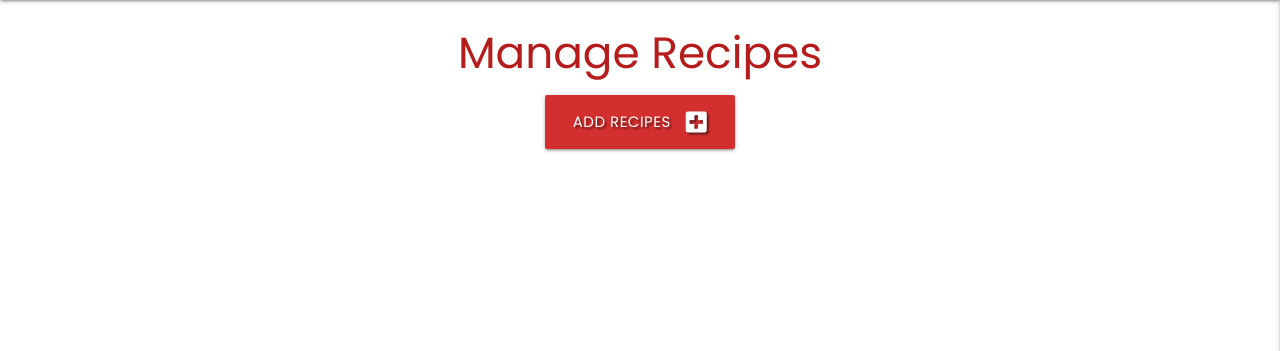
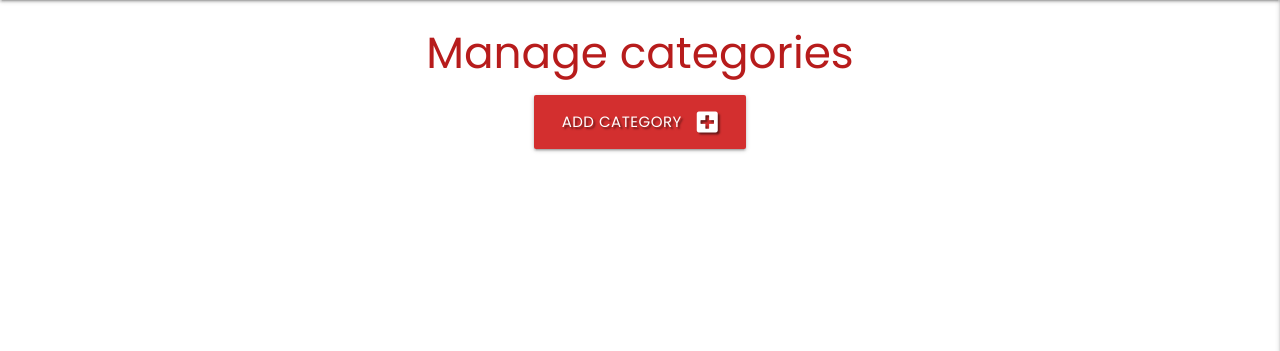
Before and after one commit to Oneday2010/milestone-project3_koreanfood, a Flask app: page /get_categories in a window 1280 px wide. Shown: the part 92-443 px from the top of the page. Run offline with Flask 2, Linux system fonts and the light colour scheme; data that the repository does not hold is empty; some libraries are stand-ins or nearby versions.

Commit message:
edti bug on add recipes

```diff
--- a/templates/add_recipes.html
+++ b/templates/add_recipes.html
@@ -44,8 +44,7 @@
         <div class="row">
             <div class="input-field col s12">
                 <i class="far fa-image prefix red-text text-darken-4"></i>
-                <textarea id="food_img" name="food_img" minlength="5" class="materialize-textarea validate"
-                    required></textarea>
+                <textarea id="food_img" name="food_img" minlength="5" class="materialize-textarea validate"></textarea>
                 <label for="food_img"><a href="https://cloudinary.com">Upload image</a></label>
             </div>
         </div>
--- a/templates/base.html
+++ b/templates/base.html
@@ -31,7 +31,7 @@
                     <li><a href="{{ url_for('profile', username=session['user']) }}">Profile</a></li>
                     <li><a href="{{ url_for('add_recipes') }}">New Recipies</a></li>
                     {% if session.user|lower == "admin"|lower %}
-                    <li><a href="{{ url_for('get_categories') }}">Manage Recipes</a></li>
+                    <li><a href="{{ url_for('get_categories') }}">Manage categories</a></li>
                     {% endif %}
                     <li><a href="{{ url_for('logout') }}">Log Out</a></li>
                     {% else %}
@@ -57,7 +57,7 @@
             <li><a href="{{ url_for('profile', username=session['user']) }}">Profile</a></li>
             <li><a href="{{ url_for('add_recipes') }}">New Recipies</a></li>
             {% if session.user|lower == "admin"|lower %}
-            <li><a href="{{ url_for('get_categories') }}">Manage Recipes</a></li>
+            <li><a href="{{ url_for('get_categories') }}">Manage categories</a></li>
             {% endif %}
             <li><a href="{{ url_for('logout') }}">Log Out</a></li>
             {% else %}
--- a/templates/categories.html
+++ b/templates/categories.html
@@ -1,30 +1,30 @@
 {% extends "base.html" %}
 {% block content %}
 
-<h3 class="red-text text-darken-4 center-align">Manage Recipes</h3>
+<h3 class="red-text text-darken-4 center-align">Manage categories</h3>
 
 <div class="row">
     <div class="col s12 center-align">
         <a href="{{ url_for('add_category') }}" class="btn-large red darken-2 text-shadow">
-            Add Recipes <i class="fas fa-plus-square right"></i>
+            Add category <i class="fas fa-plus-square right"></i>
         </a>
     </div>
 </div>
 
 <div class="row">
     {% for category in categories %}
-    <div class="col s12 m6">
-        <div class="card large">
+    <div class="col s12 m3">
+        <div class="card ">
             <div class="card-image waves-effect waves-block waves-light">
                 <img class="activator" src="{{ category.category_img}}">
             </div>
 
 
             <div class="card-content">
-                <span class="card-title activator grey-text text-darken-4">{{ category.recipe_name }}<i
+                <span class="card-title activator grey-text text-darken-4">{{ category.category_name }}<i
                         class="fas fa-book right"></i></span>
                         <p>{{ category.recipe_cooking_difficulty }}</p>
-                        <p>{{ category.category_name }}</p>
+                        <p>{{ category.recipe_name }}</p>
             </div>
 
 
```
Also changed, not shown: templates/edit_recipes.html (+7 -1 lines), templates/foods.html (+1 -7 lines).
